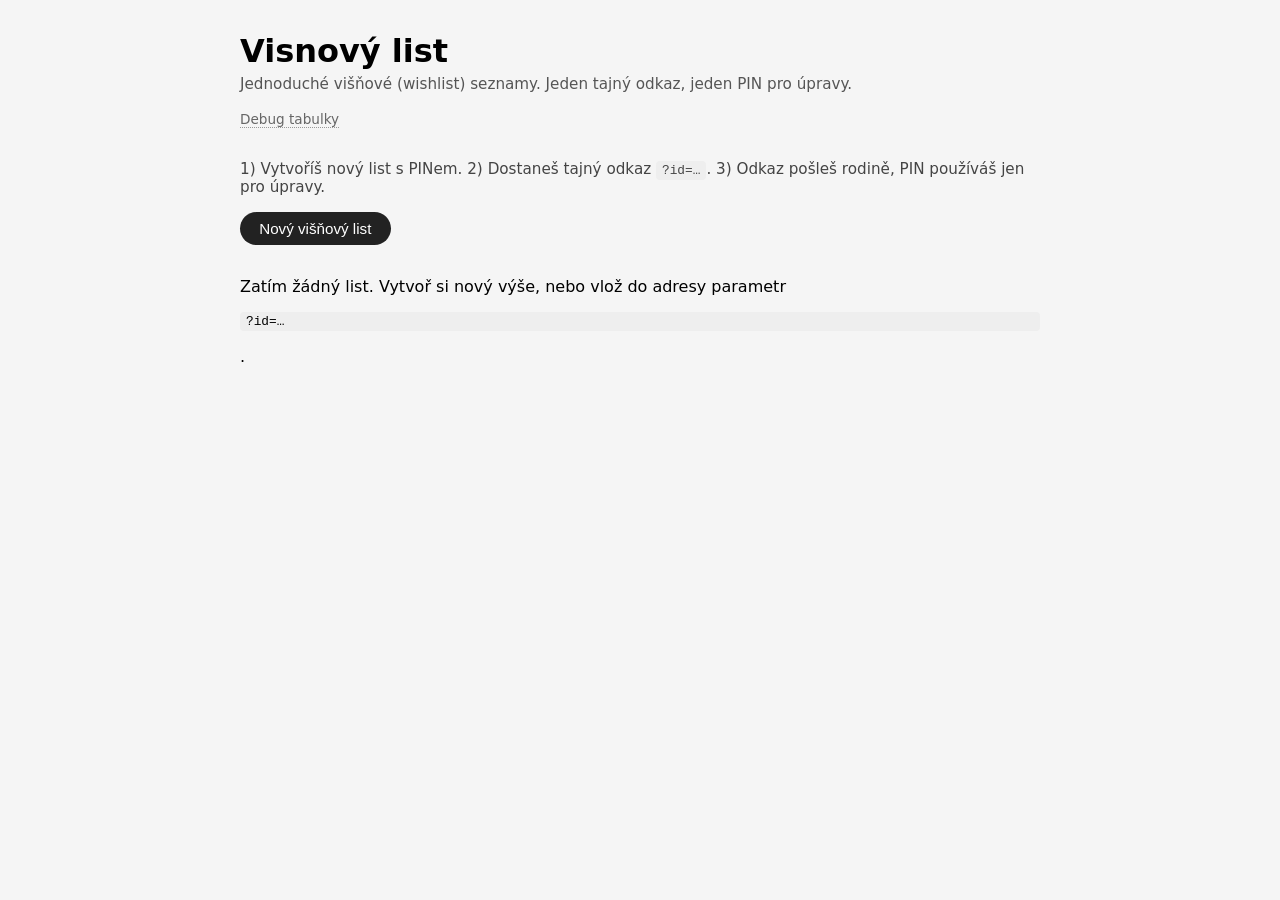
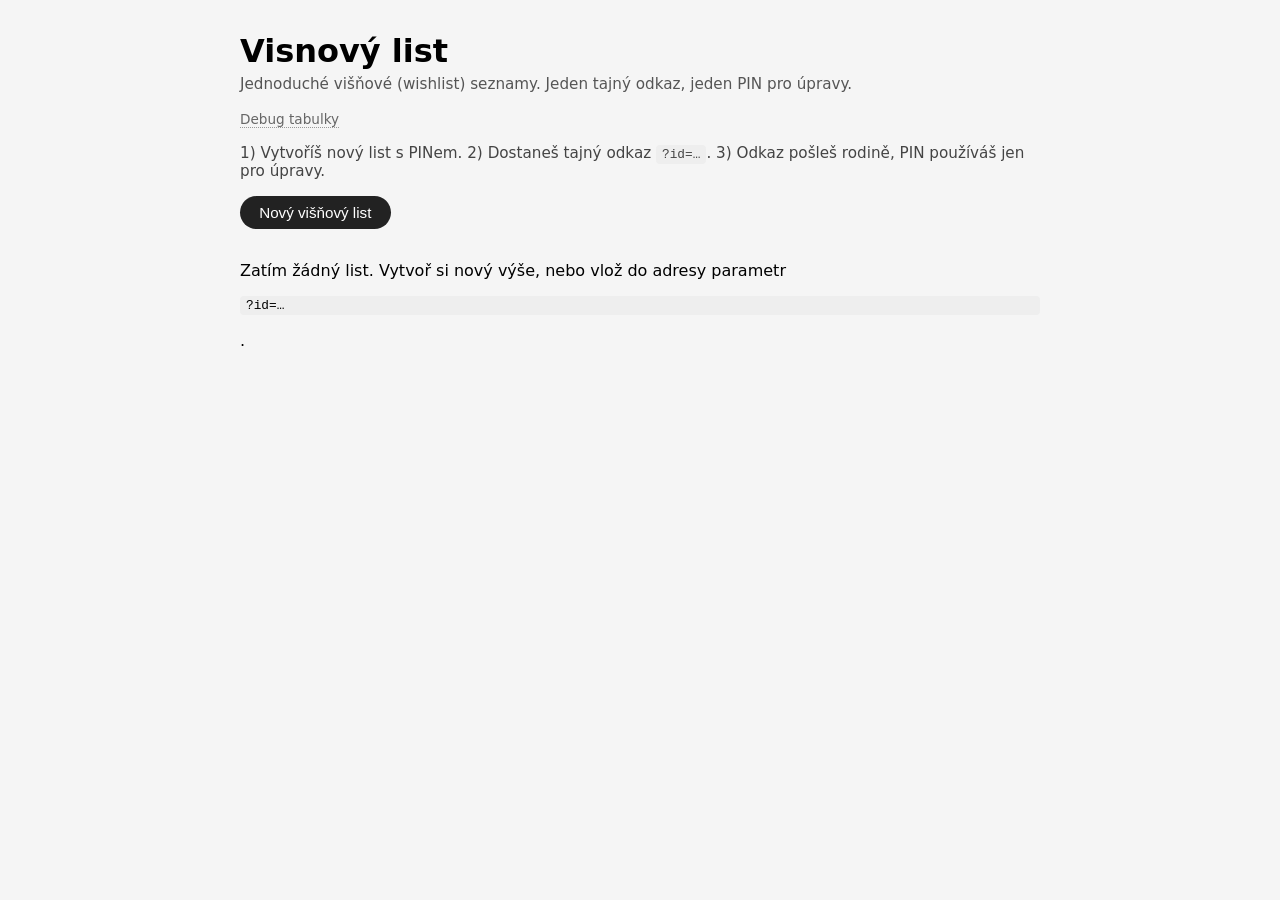

broaden wishlist frontpage

--- a/style.css
+++ b/style.css
@@ -14,7 +14,7 @@ body {
 }
 
 .page-header {
-  margin-bottom: 2rem;
+  margin-bottom: 1rem;
 }
 
 .page-header h1 {
@@ -57,6 +57,12 @@ body {
 .wishlist-card h2 {
   margin: 0 0 0.4rem;
   font-size: 1.25rem;
+  font-weight: 600;
+}
+
+.wishlist-card h3 {
+  margin: 0 0 0.8rem;
+  font-size: 1rem;
   font-weight: 600;
 }
 
@@ -170,7 +176,37 @@ code {
 }
 
 
-/* ===== CREATE SECTION (NEW LIST) ===== */
+/* ===== OPEN / CREATE SECTIONS ===== */
+
+.open-section {
+  margin-bottom: 1.5rem;
+}
+
+.open-form label {
+  display: block;
+  margin-bottom: 0.45rem;
+  color: #333;
+  font-size: 0.92rem;
+  font-weight: 600;
+}
+
+.open-row {
+  display: grid;
+  grid-template-columns: minmax(0, 1fr) auto;
+  gap: 0.6rem;
+  align-items: center;
+}
+
+.open-row input {
+  width: 100%;
+  min-width: 0;
+  padding: 0.58rem 0.65rem;
+  border-radius: 6px;
+  border: 1px solid #ccc;
+  box-sizing: border-box;
+  font-family: inherit;
+  font-size: 0.95rem;
+}
 
 .create-section {
   margin-bottom: 2rem;
@@ -209,7 +245,8 @@ code {
   background: #d5d5d5;
 }
 
-.create-form {
+.create-form,
+.add-item-card {
   margin-top: 1rem;
   padding: 1rem 1.2rem;
   background: #fff;
@@ -222,14 +259,17 @@ code {
   margin-bottom: 0.8rem;
 }
 
-.create-form label {
+.create-form label,
+.add-item-form label {
   display: block;
   font-size: 0.9rem;
   color: #333;
 }
 
 .create-form input[type="text"],
-.create-form textarea {
+.create-form textarea,
+.add-item-form input,
+.add-item-form textarea {
   width: 100%;
   margin-top: 0.2rem;
   padding: 0.4rem 0.5rem;
@@ -238,6 +278,23 @@ code {
   font-family: inherit;
   font-size: 0.9rem;
   box-sizing: border-box;
+}
+
+.item-form-grid {
+  display: grid;
+  grid-template-columns: minmax(0, 1.4fr) minmax(7rem, 0.6fr);
+  gap: 0.8rem;
+}
+
+.item-form-link,
+.item-form-note {
+  grid-column: 1 / -1;
+}
+
+.add-item-status {
+  align-self: center;
+  color: #555;
+  font-size: 0.85rem;
 }
 
 .form-hint {
@@ -254,4 +311,55 @@ code {
 
 .create-result {
   margin-top: 1rem;
+}
+
+.copy-token {
+  display: inline-block;
+  max-width: 100%;
+  padding: 2px 6px;
+  border: 1px solid #d0d0d0;
+  border-radius: 4px;
+  background: #eee;
+  color: #222;
+  cursor: pointer;
+  font-family: ui-monospace, SFMono-Regular, Consolas, "Liberation Mono", monospace;
+  font-size: 0.8rem;
+  line-height: 1.35;
+  overflow-wrap: anywhere;
+  text-align: left;
+}
+
+.copy-token:hover,
+.copy-token:focus {
+  background: #e2e2e2;
+  border-color: #aaa;
+}
+
+.copy-token--done {
+  background: #d8ffd8;
+  border-color: #7bc47b;
+}
+
+.copy-token--url {
+  font-family: inherit;
+  font-size: 0.82rem;
+}
+
+@media (max-width: 560px) {
+  .open-row {
+    grid-template-columns: 1fr;
+  }
+
+  .item-form-grid {
+    grid-template-columns: 1fr;
+  }
+
+  .form-actions {
+    flex-direction: column;
+  }
+
+  .btn-primary,
+  .btn-secondary {
+    width: 100%;
+  }
 }
